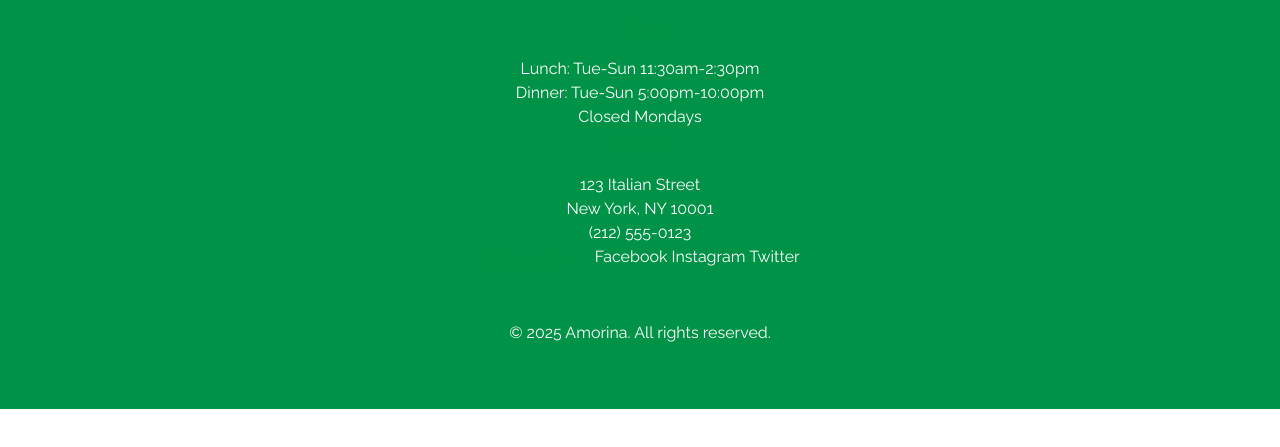
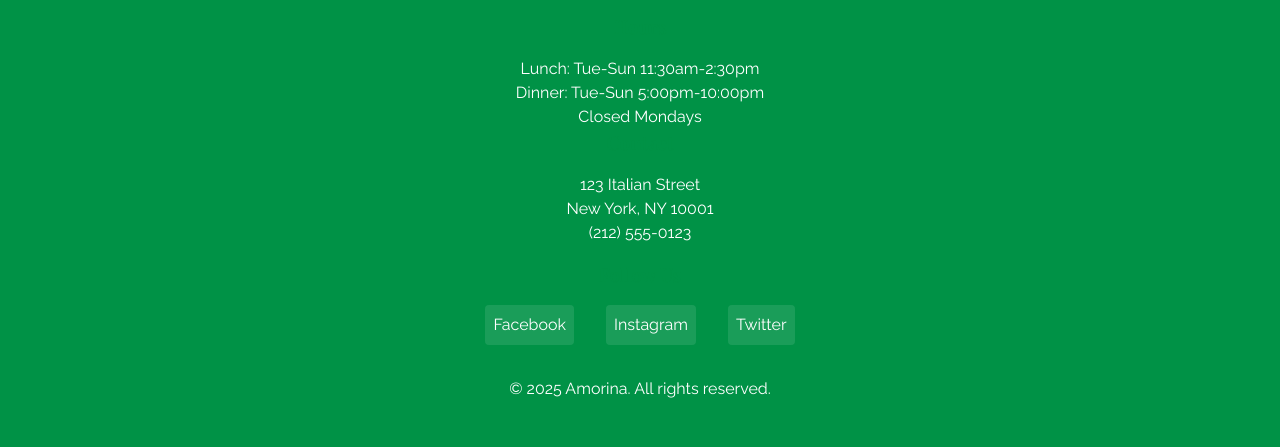
Before and after one commit to MarkusReadius/amorinaitaliano, a plain HTML site: page index.html in a window 1280 px wide. Shown: the part 3232-3679 px from the top of the page. Before the commit the page ends 3641 px from the top, so only its background shows below. Drawn offline with nearby package versions, Linux system fonts and the light colour scheme.

Commit message:
Fix social media links styling in footer

```diff
--- a/css/main.css
+++ b/css/main.css
@@ -384,18 +384,29 @@ h1, h2, h3, h4 {
 }
 
 .footer__social {
+    margin-top: var(--spacing-md);
+}
+
+.social-links {
     display: flex;
     gap: var(--spacing-lg);
+    justify-content: center;
+    margin-top: var(--spacing-sm);
 }
 
 .social-link {
     color: var(--color-background);
     text-decoration: none;
-    transition: color 0.3s ease;
+    transition: all 0.3s ease;
+    padding: var(--spacing-sm);
+    border-radius: 4px;
+    background: rgba(255, 255, 255, 0.1);
 }
 
 .social-link:hover {
     color: var(--color-primary);
+    background: var(--color-background);
+    transform: translateY(-2px);
 }
 
 /* Buttons */
```
